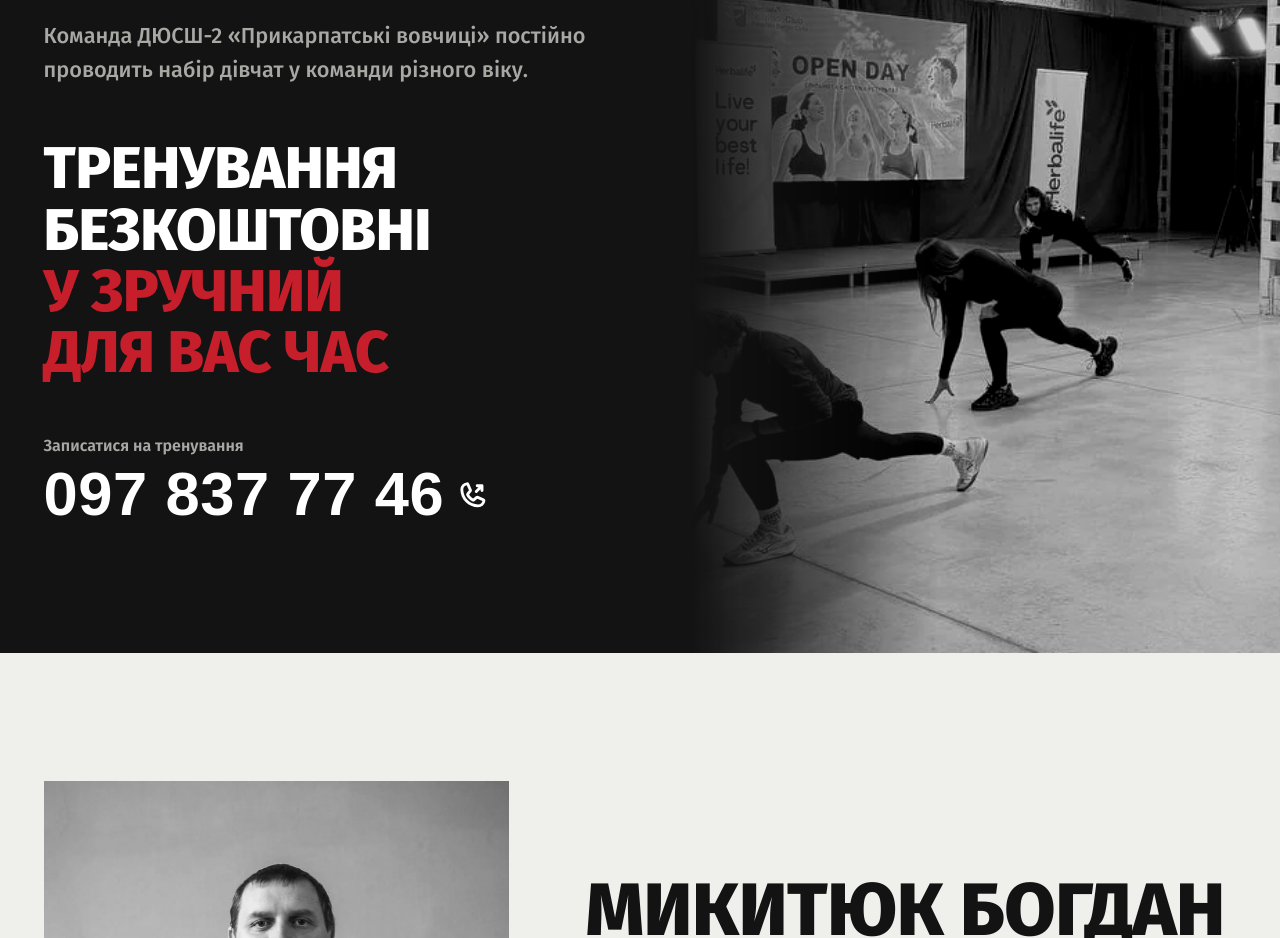
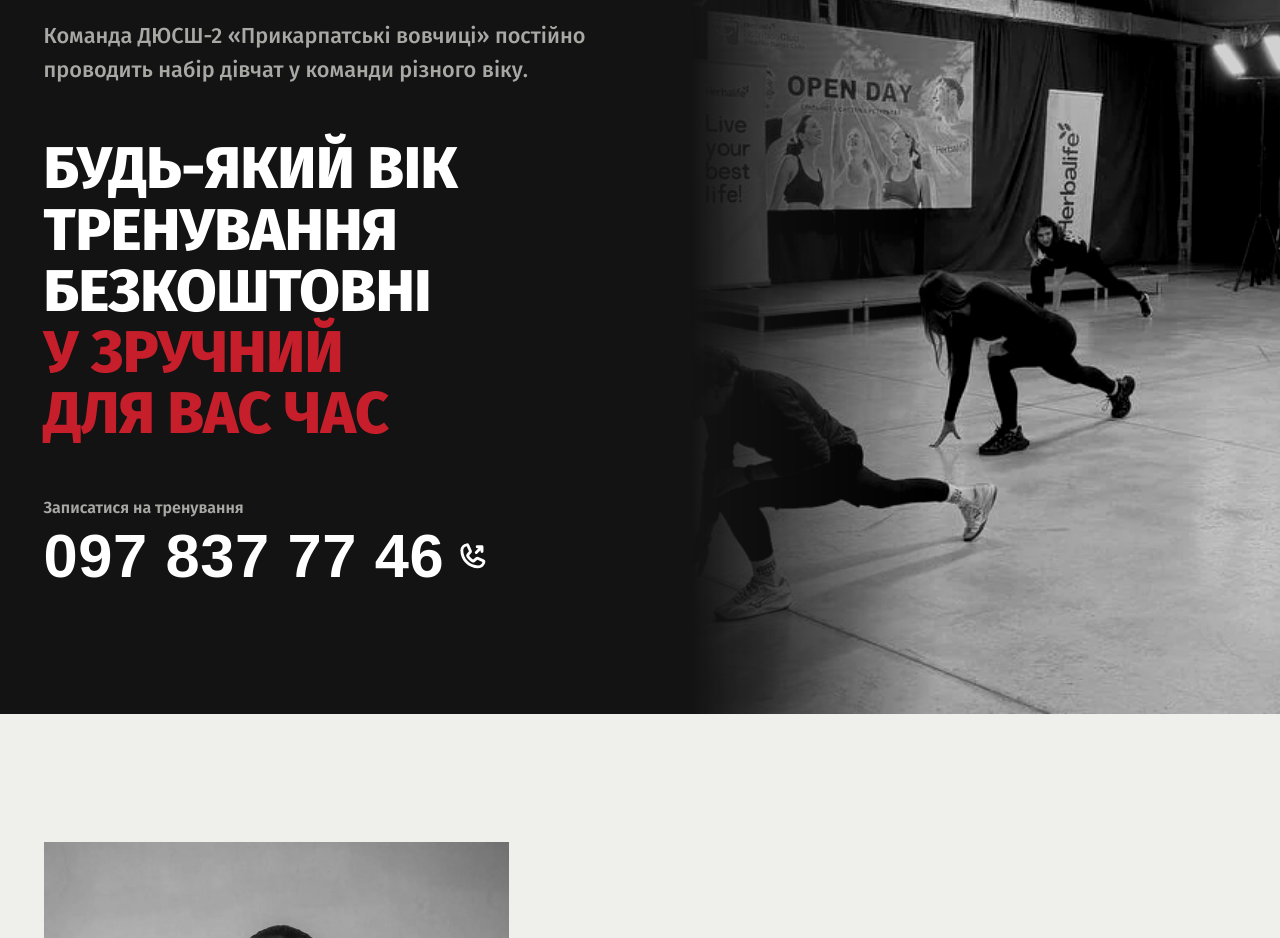
Before and after one commit to rugbyif/rugbyif.github.io, a plain HTML site: page index.html in a window 1280 px wide. Shown: the part 2480-3418 px from the top of the page. Drawn offline with Linux system fonts and the light colour scheme; a web font is replaced by a local one.

Commit message:
Набір: дівчата будь-якого віку
Co-Authored-By: Claude Opus 5.5 <noreply@anthropic.com>

```diff
--- a/index.html
+++ b/index.html
@@ -280,7 +280,7 @@ FINISH: unreviewed and undocumented is unfinished; this build ends with the fini
     <div class="join-text">
       <h2 class="display h2" id="join-h" data-i18n="join.h2">Набір дівчат</h2>
       <p class="lede" data-i18n="join.p">Команда ДЮСШ-2 «Прикарпатські вовчиці» постійно проводить набір дівчат у команди різного віку.</p>
-      <p class="display claims"><span data-i18n="join.c1">Тренування безкоштовні</span><span class="r" data-i18n="join.c2">У зручний для вас час</span></p>
+      <p class="display claims"><span data-i18n="join.c0">Будь-який вік</span><span data-i18n="join.c1">Тренування безкоштовні</span><span class="r" data-i18n="join.c2">У зручний для вас час</span></p>
       <div class="call">
         <small data-i18n="join.call">Записатися на тренування</small>
         <a class="tel" href="tel:+380978377746">097 837 77 46 <svg xmlns="http://www.w3.org/2000/svg" viewBox="0 0 256 256" fill="currentColor" aria-hidden="true"><path d="M143.52,112.48a12,12,0,0,1,0-17L171,68H160a12,12,0,0,1,0-24h40a12,12,0,0,1,12,12V96a12,12,0,0,1-24,0V85l-27.51,27.51a12,12,0,0,1-17,0Zm84.33,71.1A60.27,60.27,0,0,1,168,236C86.39,236,20,169.61,20,88A60.27,60.27,0,0,1,72.42,28.15,20.05,20.05,0,0,1,93.2,40l21.11,47.13a1.42,1.42,0,0,0,.08.18,20,20,0,0,1-1.66,18.83,10.67,10.67,0,0,1-.85,1.15L92.82,130c7.06,12.84,20.5,26.16,33.49,33.21l22.31-19a13.08,13.08,0,0,1,1.12-.84,19.91,19.91,0,0,1,19-1.74l.18.08L216,162.8A20.06,20.06,0,0,1,227.85,183.58Zm-24.31-.06-42-18.81-22.43,19.07a11.63,11.63,0,0,1-1.11.85A20,20,0,0,1,118.31,186c-19.48-9.4-38.89-28.68-48.31-48a20,20,0,0,1,1.28-19.64,10.75,10.75,0,0,1,.86-1.15L91.3,94.5l-18.82-42A36.29,36.29,0,0,0,44,88,124.15,124.15,0,0,0,168,212,36.29,36.29,0,0,0,203.54,183.52Z"/></svg></a>
@@ -382,6 +382,7 @@ FINISH: unreviewed and undocumented is unfinished; this build ends with the fini
     "n10.s": "Polytska", "n10.f": "Diana",
     "join.h2": "Join the team",
     "join.p": "Prykarpatski Vovchytsi recruits girls into teams of different ages all year round.",
+    "join.c0": "Any age",
     "join.c1": "Training is free",
     "join.c2": "At a time that suits you",
     "join.call": "Book a training session",
```
